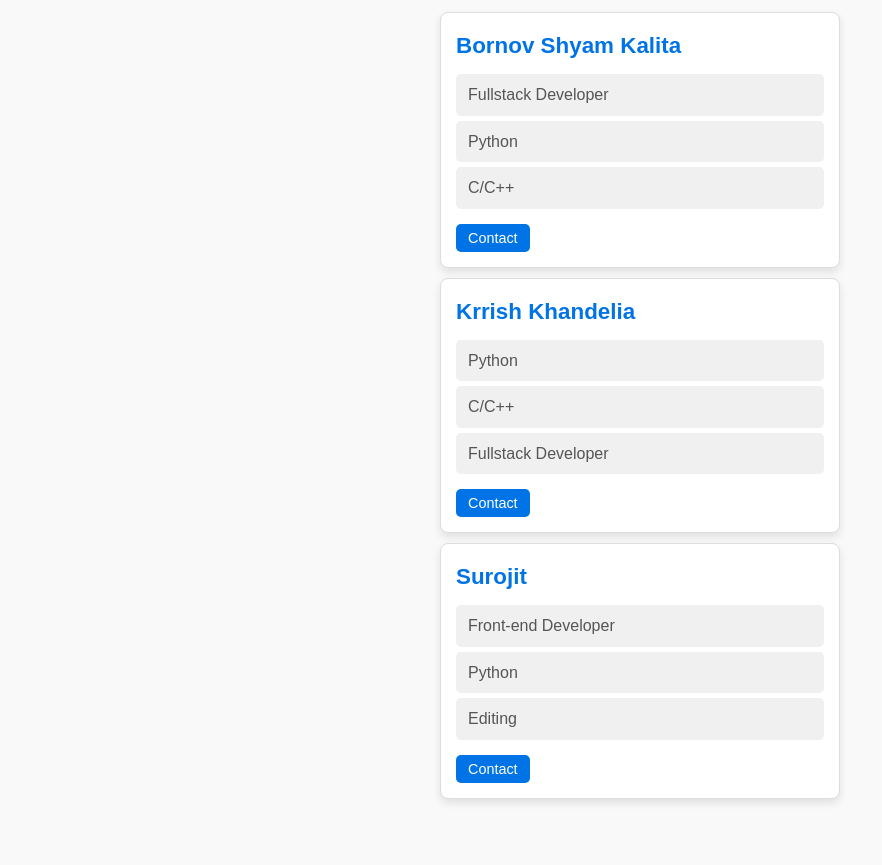
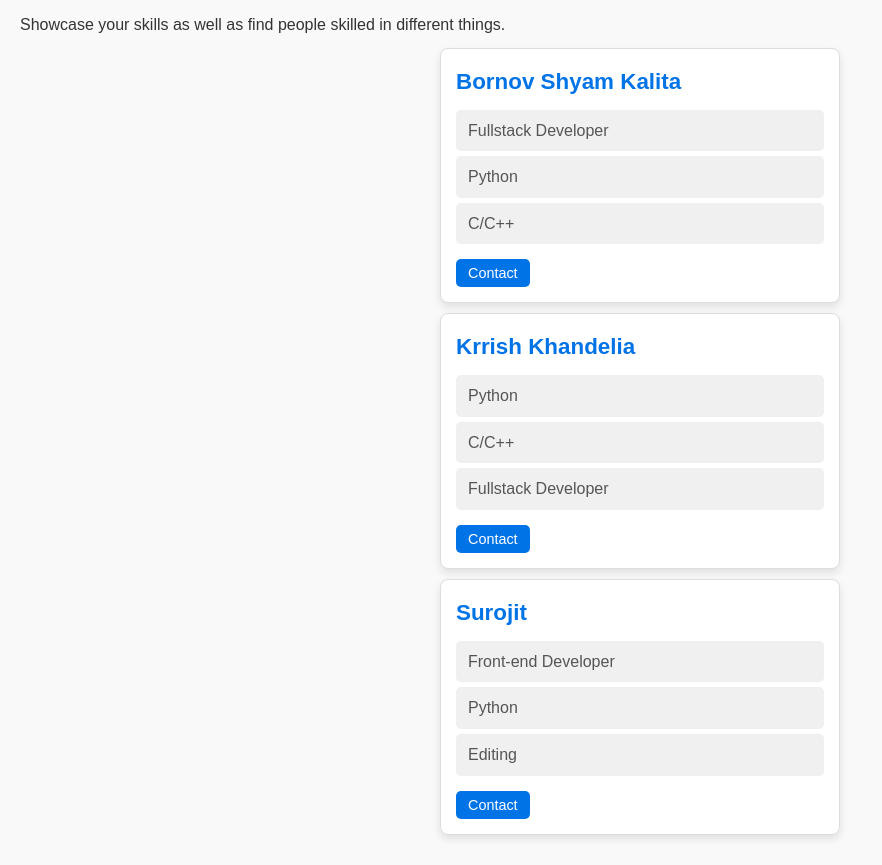
Before and after one commit to WizardBornov/UniVerse, a plain HTML site: page user-management-frontend/public/skillshowcase.html in a window 1280 px wide. Shown: the part 79-944 px from the top of the page, without its empty margins (0-882 px from the left). Before the commit the page ends 908 px from the top, so only its background shows below. Drawn offline with Linux system fonts and the light colour scheme.

Commit message:
skillshowcase

```diff
--- a/user-management-frontend/public/skillshowcase.html
+++ b/user-management-frontend/public/skillshowcase.html
@@ -8,6 +8,7 @@
 </head>
 <body>
     <h1>Skill Showcase</h1>
+    <p>Showcase your skills as well as find people skilled in different things.</p>
 
     <div class="person">
         <h2>Bornov Shyam Kalita</h2>
```
